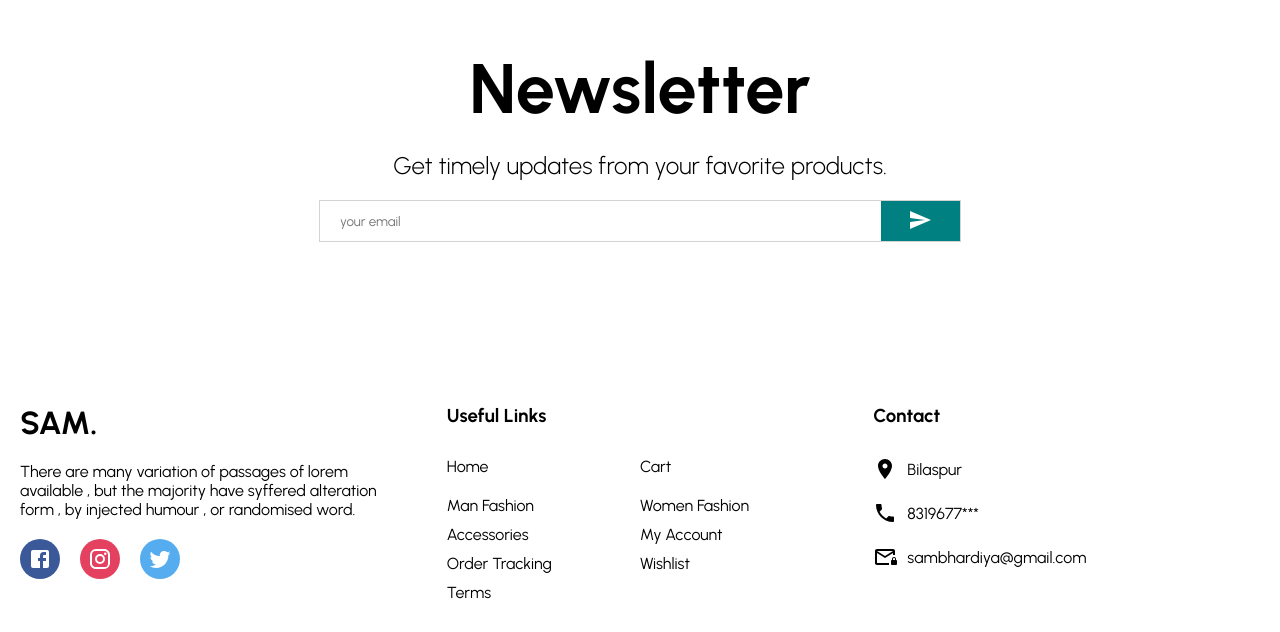
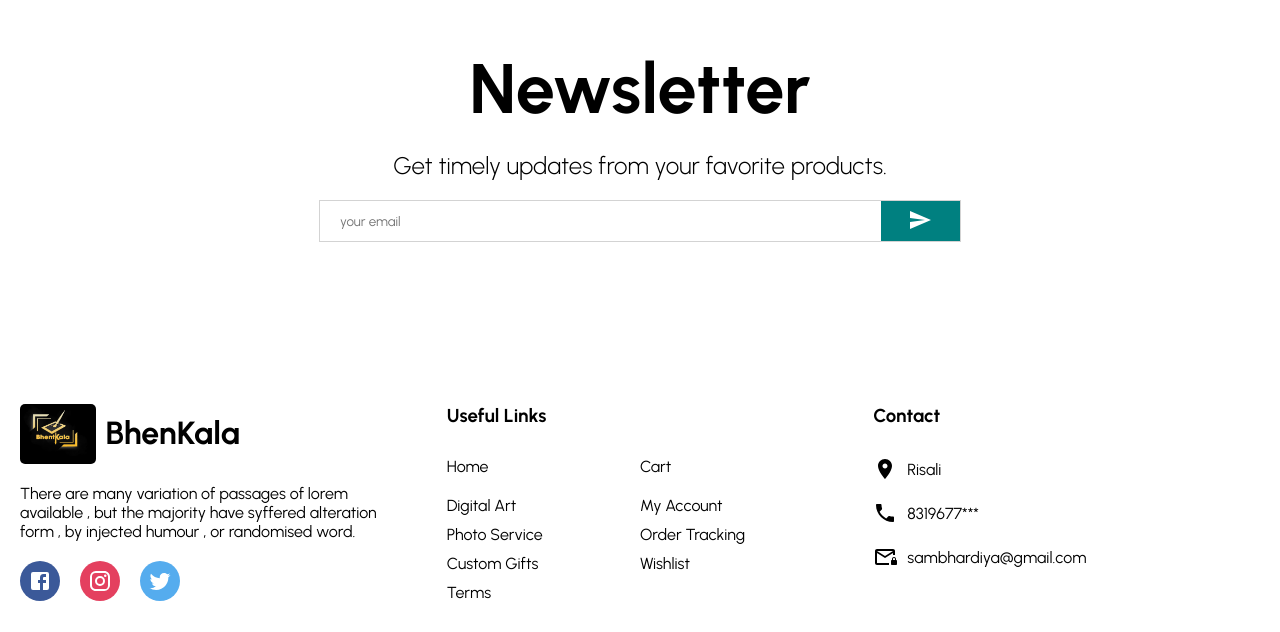
Before and after one commit to sameer-bhardiya/BhentKala, a React (Create React App) app in the folder client/: page / in a window 1280 px wide. Shown: the part 1592-2224 px from the top of the page. Built offline with nearby package versions, Linux system fonts and the light colour scheme; no server answers.

Commit message:
Footer Implementation

```diff
--- a/client/src/components/Footer.jsx
+++ b/client/src/components/Footer.jsx
@@ -16,9 +16,9 @@ flex-direction: column;
 padding:20px;
 `;
 
-const Logo = styled.h1`
+// const Logo = styled.h1`
 
-`;
+// `;
 const Desc = styled.p`
   margin:20px 0px;
 `;
@@ -35,6 +35,7 @@ const SocialIcon = styled.div`
   align-items:center;
   justify-content:center;
   margin-right:20px;
+  cursor:pointer;
 `;
 
 const Center = styled.div`
@@ -58,6 +59,10 @@ flex-wrap:wrap;
 const ListItem = styled.li`
 width:50%;
 margin-bottom:10px;
+cursor:pointer;
+&:hover {
+    font-weight: bold;
+  }
 `;
 
 const Right = styled.div`
@@ -74,48 +79,69 @@ const ContactItem = styled.div`
  align-items:center;
 `;
 
+const Logo = styled.div`
+display:flex;
+  img {
+    height: 60px;
+    background:black;
+    border-radius:5px;
+    @media (max-width: 488px) {
+      height: 30px; /* Adjust the height for mobile */
+    }
+  }
+  h1{
+    margin:10px;
+  }
+`;
+
 const Footer = () => {
   return (
     <Container>
       <Left>
-      <Logo>SAM.</Logo>
+      <Logo>
+            <img src="../../image/logo.png" alt="BhenKala Logo" />
+      <h1> BhenKala </h1>
+      </Logo>
       <Desc>
         There are many variation of passages of lorem available ,
         but the majority have syffered alteration form , by injected humour , or randomised word.
       </Desc>
       <SocialContainer>
+  <a href="https://www.facebook.com/DigitaloilpaintingGift" target="_blank" rel="noopener noreferrer">
     <SocialIcon color="3B5999">
-          <Facebook/>
+      <Facebook />
     </SocialIcon>
+  </a>
+  <a href="https://www.instagram.com" target="_blank" rel="noopener noreferrer">
     <SocialIcon color="E4405F">
-          <Instagram/>
+      <Instagram />
     </SocialIcon>
+  </a>
+  <a href="https://www.twitter.com" target="_blank" rel="noopener noreferrer">
     <SocialIcon color="55ACEE">
-          <Twitter/>
+      <Twitter />
     </SocialIcon>
+  </a>
 </SocialContainer>
       </Left>
       <Center>
         <Title>Useful Links</Title>
         <List>
-
           <ListItem>
             <Link to = "/" style={{ textDecoration: 'none',color:'black' }}>
              <ListItem >Home</ListItem>
             </Link>
           </ListItem>
-
           <ListItem>
             <Link to = "/cart" style={{ textDecoration: 'none',color:'black' }}>
              <ListItem >Cart</ListItem>
             </Link>
           </ListItem>
-
-          <ListItem>Man Fashion</ListItem>
-          <ListItem>Women Fashion</ListItem>
-          <ListItem>Accessories</ListItem>
+          <ListItem>Digital Art</ListItem>
           <ListItem>My Account</ListItem>
+          <ListItem>Photo Service</ListItem>
           <ListItem>Order Tracking</ListItem>
+          <ListItem>Custom Gifts</ListItem>
           <ListItem>Wishlist</ListItem>
           <ListItem>Terms</ListItem>
 
@@ -124,7 +150,7 @@ const Footer = () => {
       <Right>
         <Title>Contact</Title>
 
-        <ContactItem> <Room style={{marginRight:"10px"}}/>Bilaspur</ContactItem>
+        <ContactItem> <Room style={{marginRight:"10px"}}/>Risali</ContactItem>
         <ContactItem><Phone style={{marginRight:"10px"}}/> 8319677***</ContactItem>
         <ContactItem>
           <MailLockOutlined style={{marginRight:"10px"}}/>sambhardiya@gmail.com
--- a/client/src/components/Slider.jsx
+++ b/client/src/components/Slider.jsx
@@ -99,7 +99,7 @@ const Slider = () => {
     useEffect(() => {
         const interval = setInterval(() => {
             setSlideIndex(prev => (prev < 2 ? prev + 1 : 0));
-        }, 3000); // Change slide every 3 seconds
+        }, 5000); // Change slide every 3 seconds
 
         return () => clearInterval(interval); // Clear interval on component unmount
     }, []);
```
Lines whose indentation alone changed are shown as unchanged.
